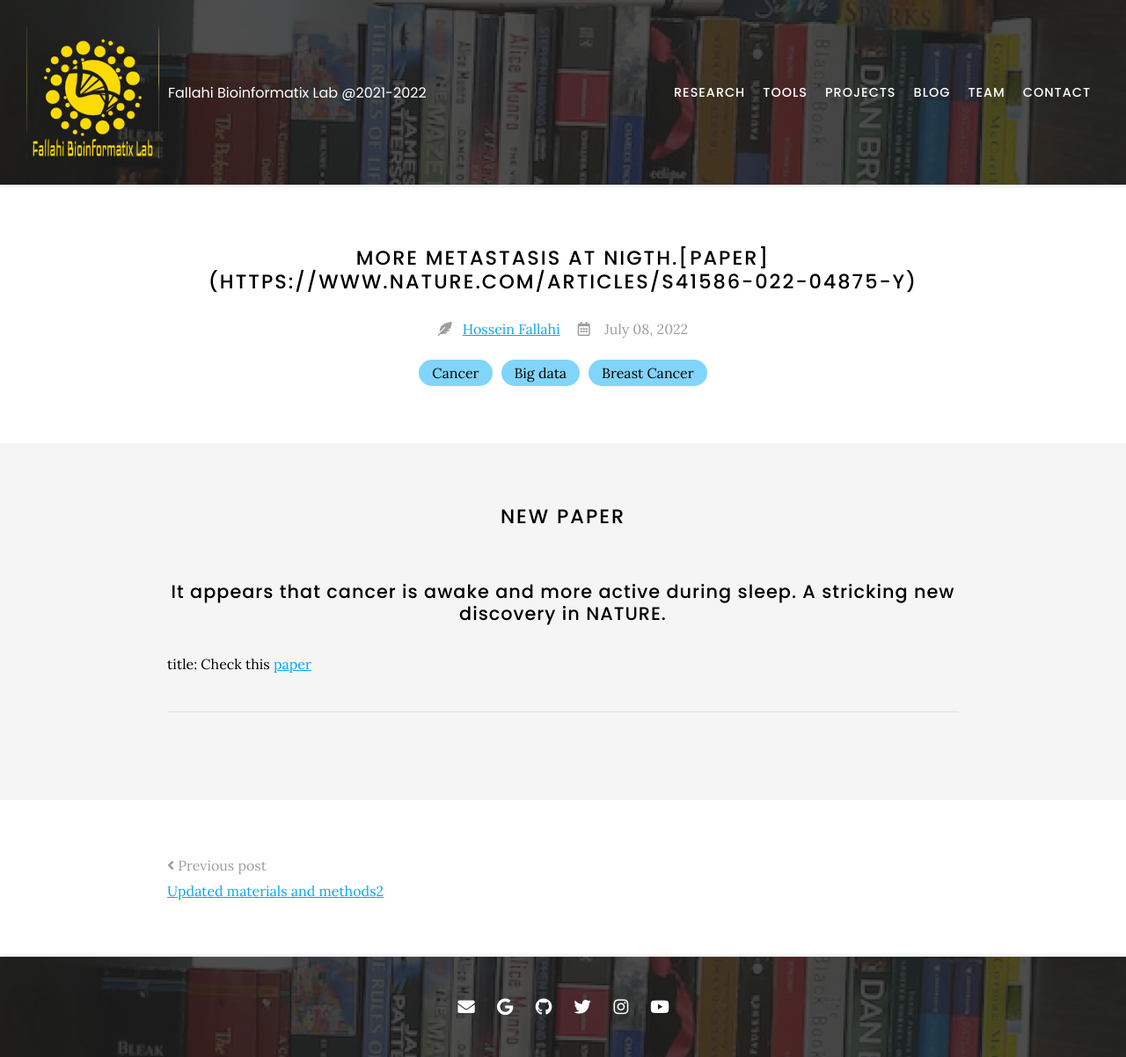
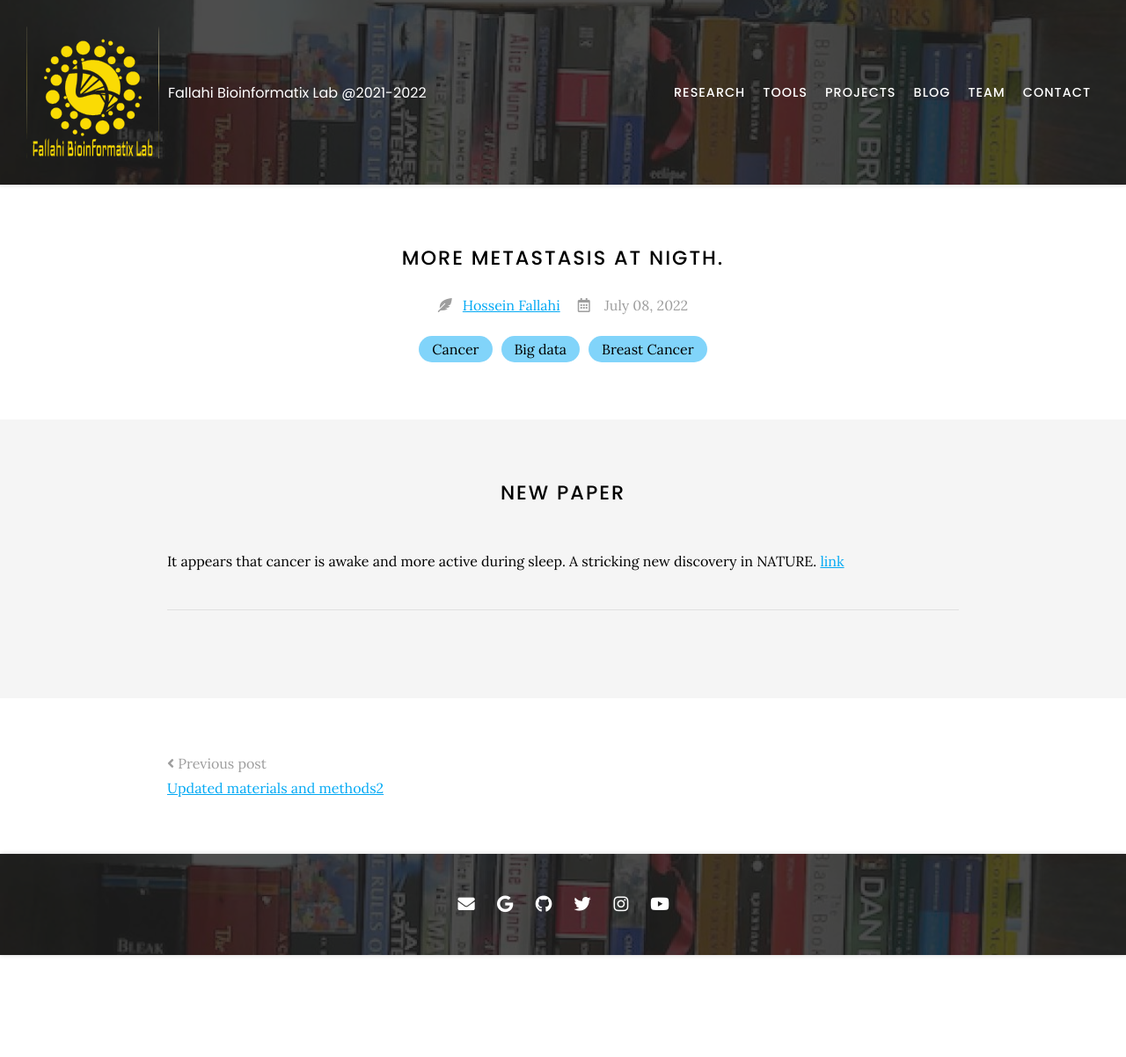
Before and after one commit to Hossein-Fallahi/Fallahi-Bioinformatics-Lab, a Jekyll site: the page built from _posts/2022-07-08-post-3.md, in a window 1280 px wide. Shown: the whole page at 88% size. Built offline with Jekyll 4.4.1, drawn with Linux system fonts in a browser that asks for light colours; nearby versions of some CDN libraries; after the commit the page ends 1086 px from its top, so only the background shows below that.

Commit message:
Update 2022-07-08-post-3.md

```diff
--- a/_posts/2022-07-08-post-3.md
+++ b/_posts/2022-07-08-post-3.md
@@ -1,5 +1,5 @@
 ---
-title: More metastasis at nigth.[Paper](https://www.nature.com/articles/s41586-022-04875-y)
+title: More metastasis at nigth.
 tags:
   - Cancer
   - Big data
@@ -12,7 +12,6 @@
 # New paper
 
 It appears that cancer is awake and more active during sleep. A stricking new discovery in NATURE.
----
-title: Check this [paper](https://www.nature.com/articles/s41586-022-04875-y)
+[link](https://www.nature.com/articles/s41586-022-04875-y)
 
 ---
```
